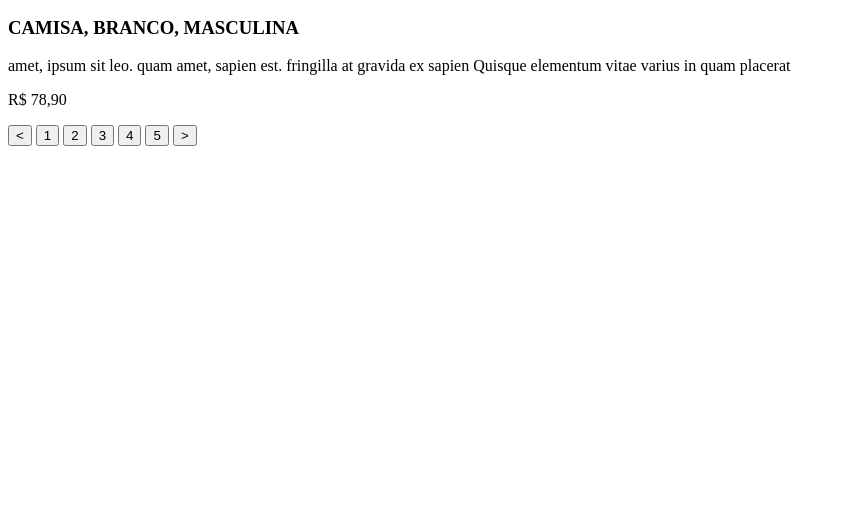
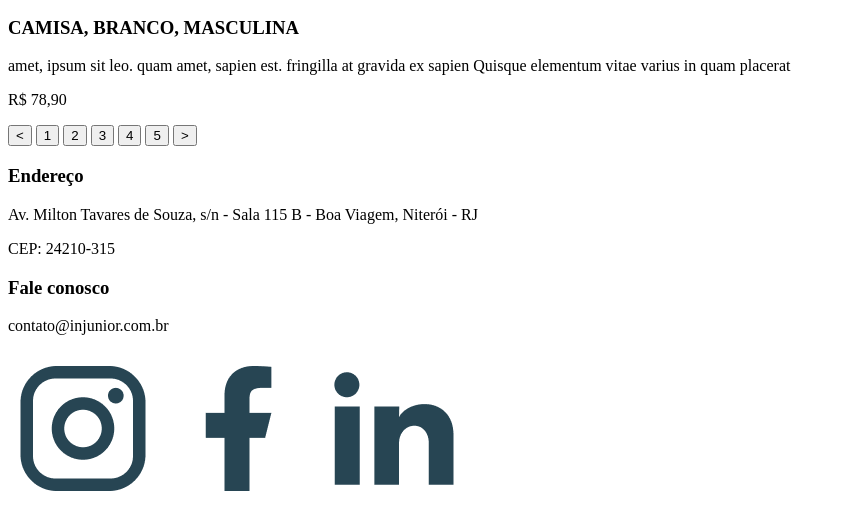
Before and after one commit to Mello-Davi/TarefaAPIs-Promises-INjunior, a plain HTML site: page pages/index.html in a window 1280 px wide. Shown: the part 1447-1961 px from the top of the page, without its empty margins (0-844 px from the left). Before the commit the page ends 1601 px from the top, so only its background shows below. Drawn offline with Linux system fonts and the light colour scheme; no server answers.

Commit message:
feat(index-html): adicao do endereco e do fale conosco no footer alem das imagens das redes sociais

```diff
--- a/pages/index.html
+++ b/pages/index.html
@@ -56,7 +56,22 @@
         </section>
     </main>
     <footer>
-
+        <section class="endEfaleconos">
+            <div class="endereco">
+                <h3>Endereço</h3>
+                <p>Av. Milton Tavares de Souza, s/n - Sala 115 B - Boa Viagem, Niterói - RJ</p>
+                <p>CEP: 24210-315 </p>
+            </div>
+            <div class="faleConos">
+                <h3>Fale conosco</h3>
+                <p>contato@injunior.com.br</p>
+                <div class="redesSociais">
+                    <img src="../assets/footer/instagram.png" alt="">
+                    <img src="../assets/footer/facebook.png" alt="">
+                    <img src="../assets/footer/linkedin.png" alt="">
+                </div>
+            </div>
+        </section>
     </footer>
 </body>
 </html>
```
